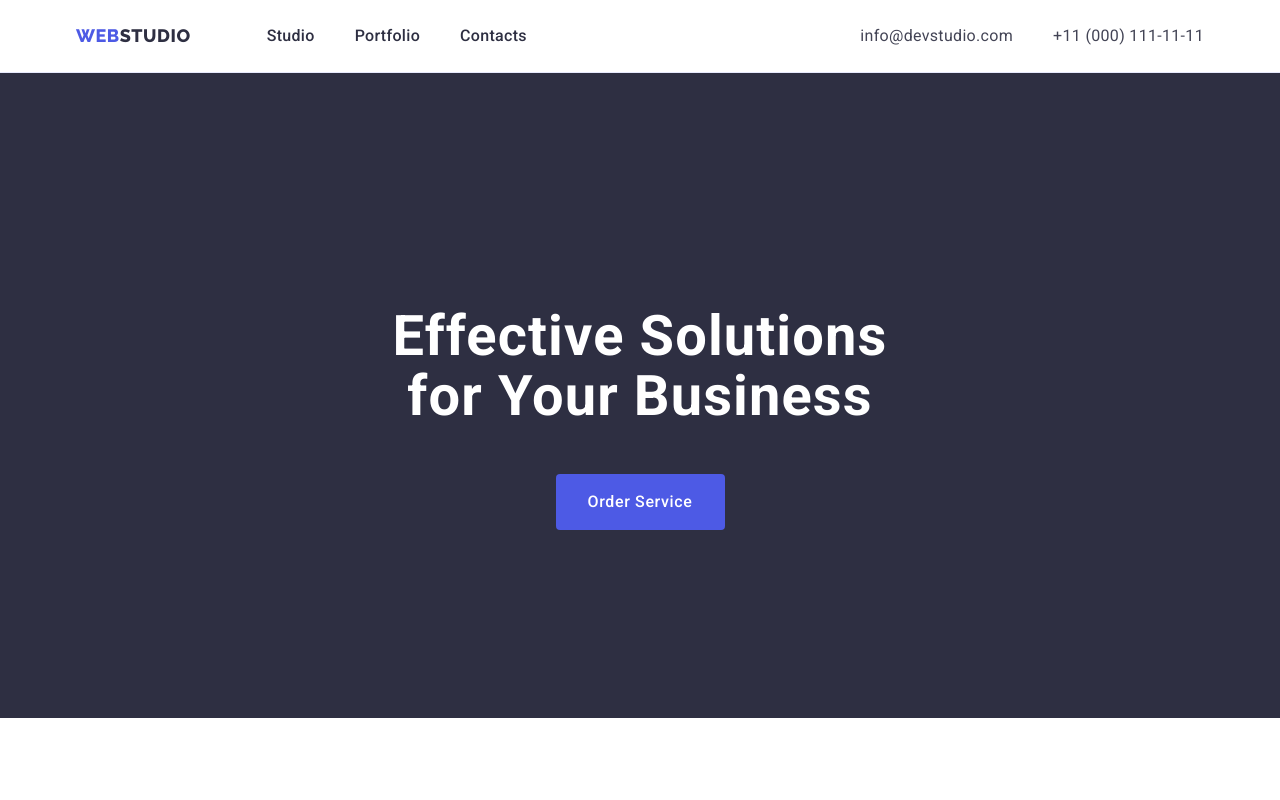
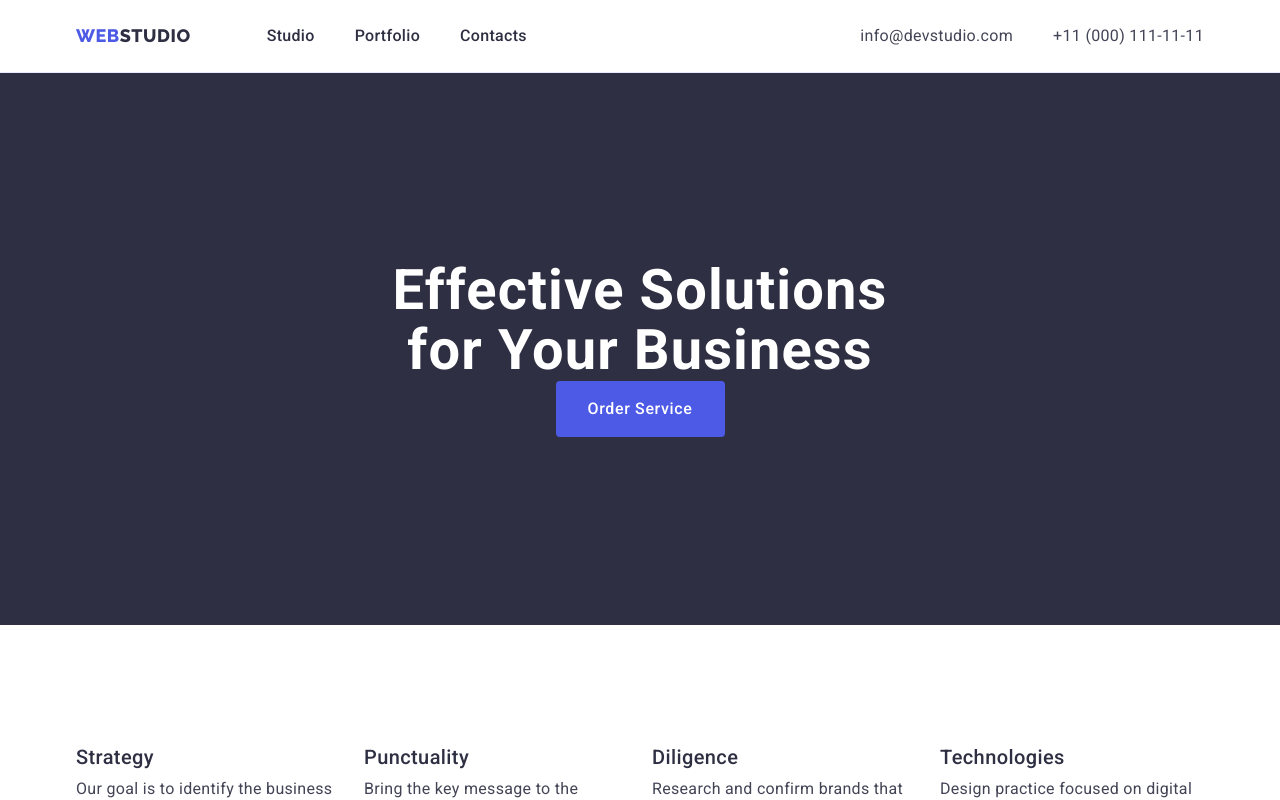
Before and after one commit to AngelinaCholak/goit-markup-hw-04, a plain HTML site: page index.html in a window 1280 px wide. Shown: the top 800 px of the page. Drawn offline with nearby package versions, Linux system fonts and the light colour scheme.

Commit message:
Update styles.css

```diff
--- a/css/styles.css
+++ b/css/styles.css
@@ -21,11 +21,11 @@ img {
     height: auto;
 }
 
-.body-class {
-    font-family: "Roboto", sans-serif;
-    color: var(--text);
-    background-color: var(--white-background);
+
+h1, h2, h3, h4, h5, h6, p {
+    margin: 0%;
 }
+
 body {
 font-family: "Roboto", sans-serif;
 color: var(--text);
```
